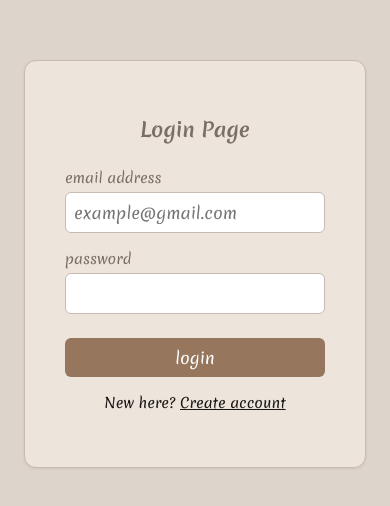
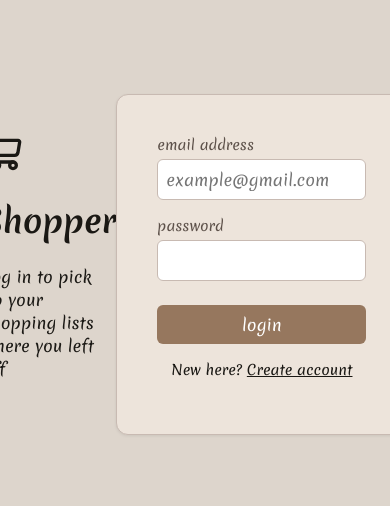
Before and after one commit to thegrindneverstops21/shopping-list, a React (Vite) app: page /login in a window 390 px wide. Shown: the part 158-664 px from the top of the page. Built offline with nearby package versions, Linux system fonts and the light colour scheme; no server answers; a web font is replaced by a local one.

Commit message:
fix: update README with correct app and API links; enhance LoginPage UI with branding; remove unused index.css;

```diff
--- a/db.json
+++ b/db.json
@@ -23,6 +23,14 @@
       "phoneNumber": "0112345678",
       "password": "U2FsdGVkX1/09luX2on25Xhxjnh/zDeXijRoWERm4fA=",
       "id": 3
+    },
+    {
+      "name": "Luna",
+      "surname": "Elara",
+      "email": "abc@gmail.com",
+      "phoneNumber": "0723456879",
+      "password": "U2FsdGVkX18McNS0ynEA9FWWRpDi6/TGKcKGhHXF2kU=",
+      "id": 4
     }
   ],
   "shoppingLists": [
@@ -97,6 +105,14 @@
       "createdAt": "2026-08-28T09:02:05.049Z",
       "sharedWith": [],
       "id": 9
+    },
+    {
+      "name": "Clothes",
+      "category": "Clothing",
+      "userId": 4,
+      "createdAt": "2026-09-05T17:27:03.343Z",
+      "sharedWith": [],
+      "id": 10
     }
   ],
   "items": [
@@ -235,6 +251,16 @@
       "listId": "5",
       "createdAt": "2026-08-28T09:26:41.316Z",
       "id": 13
+    },
+    {
+      "name": "Nike Airmax",
+      "quantity": 1,
+      "notes": "i want them shoes",
+      "category": "Clothing",
+      "imageUrl": "",
+      "listId": "10",
+      "createdAt": "2026-09-05T17:27:42.468Z",
+      "id": 14
     }
   ],
   "categories": [
--- a/src/features/LoginPage.tsx
+++ b/src/features/LoginPage.tsx
@@ -7,7 +7,7 @@ import { addToast } from "../ui/uiSlice";
 import { decryptPassword } from "../utils/encryption";
 import { setSession } from "../auth/authSlice";
 import FormField from "../components/FormField";
-import { UserPlus } from "lucide-react";
+import { ShoppingCart, UserPlus } from "lucide-react";
 
 export default function LoginPage() {
     const [email, setEmail] = useState("");
@@ -60,9 +60,16 @@ export default function LoginPage() {
     }
     return (
         <div className="auth-page">
+            <div className="auth-shell">
+                <div className="auth-brand">
+                    <ShoppingCart size={40} />
+                    <h1>Shopper</h1>
+                    <p>Log in to pick up your shopping lists where you left off</p>
+                </div>
+            </div>
+
+            {/*login form*/}
             <form className="auth-card" onSubmit={onSubmit} noValidate>
-                <h1>Login Page</h1>
-
                 {accountNotFound && (
                     <div className="auth-alert">
                         <p>We couldn't find an account for <strong>{accountNotFound}</strong></p>
--- a/src/index.css
+++ /dev/null
@@ -1,111 +0,0 @@
-:root {
-  --text: #6b6375;
-  --text-h: #08060d;
-  --bg: #fff;
-  --border: #e5e4e7;
-  --code-bg: #f4f3ec;
-  --accent: #aa3bff;
-  --accent-bg: rgba(170, 59, 255, 0.1);
-  --accent-border: rgba(170, 59, 255, 0.5);
-  --social-bg: rgba(244, 243, 236, 0.5);
-  --shadow:
-    rgba(0, 0, 0, 0.1) 0 10px 15px -3px, rgba(0, 0, 0, 0.05) 0 4px 6px -2px;
-
-  --sans: system-ui, 'Segoe UI', Roboto, sans-serif;
-  --heading: system-ui, 'Segoe UI', Roboto, sans-serif;
-  --mono: ui-monospace, Consolas, monospace;
-
-  font: 18px/145% var(--sans);
-  letter-spacing: 0.18px;
-  color-scheme: light dark;
-  color: var(--text);
-  background: var(--bg);
-  font-synthesis: none;
-  text-rendering: optimizeLegibility;
-  -webkit-font-smoothing: antialiased;
-  -moz-osx-font-smoothing: grayscale;
-
-  @media (max-width: 1024px) {
-    font-size: 16px;
-  }
-}
-
-@media (prefers-color-scheme: dark) {
-  :root {
-    --text: #9ca3af;
-    --text-h: #f3f4f6;
-    --bg: #16171d;
-    --border: #2e303a;
-    --code-bg: #1f2028;
-    --accent: #c084fc;
-    --accent-bg: rgba(192, 132, 252, 0.15);
-    --accent-border: rgba(192, 132, 252, 0.5);
-    --social-bg: rgba(47, 48, 58, 0.5);
-    --shadow:
-      rgba(0, 0, 0, 0.4) 0 10px 15px -3px, rgba(0, 0, 0, 0.25) 0 4px 6px -2px;
-  }
-
-  #social .button-icon {
-    filter: invert(1) brightness(2);
-  }
-}
-
-#root {
-  width: 1126px;
-  max-width: 100%;
-  margin: 0 auto;
-  text-align: center;
-  border-inline: 1px solid var(--border);
-  min-height: 100svh;
-  display: flex;
-  flex-direction: column;
-  box-sizing: border-box;
-}
-
-body {
-  margin: 0;
-}
-
-h1,
-h2 {
-  font-family: var(--heading);
-  font-weight: 500;
-  color: var(--text-h);
-}
-
-h1 {
-  font-size: 56px;
-  letter-spacing: -1.68px;
-  margin: 32px 0;
-  @media (max-width: 1024px) {
-    font-size: 36px;
-    margin: 20px 0;
-  }
-}
-h2 {
-  font-size: 24px;
-  line-height: 118%;
-  letter-spacing: -0.24px;
-  margin: 0 0 8px;
-  @media (max-width: 1024px) {
-    font-size: 20px;
-  }
-}
-p {
-  margin: 0;
-}
-
-code,
-.counter {
-  font-family: var(--mono);
-  display: inline-flex;
-  border-radius: 4px;
-  color: var(--text-h);
-}
-
-code {
-  font-size: 15px;
-  line-height: 135%;
-  padding: 4px 8px;
-  background: var(--code-bg);
-}
--- a/src/styles/tokens.css
+++ b/src/styles/tokens.css
@@ -3,7 +3,7 @@
   --color-surface: #ede4db;
   --color-surface-hover: #e4dbd2;
   --color-text: #1a1814;
-  --color-text-muted: #7a6e68;
+  --color-text-muted: #5d514a;
   --color-primary: #96775e;
   --color-primary-hover: #7f6250;
   --color-danger: #b3452c;
```
Also changed, not shown: 1 other file (tests, documents, lock files or other folders).
